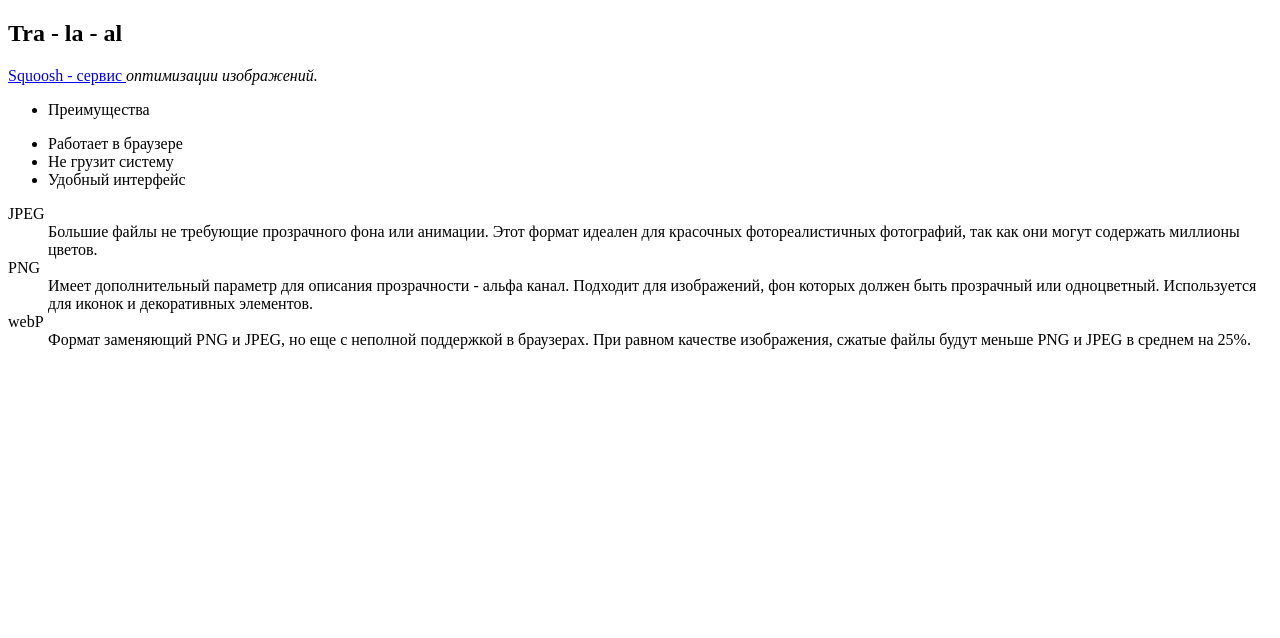
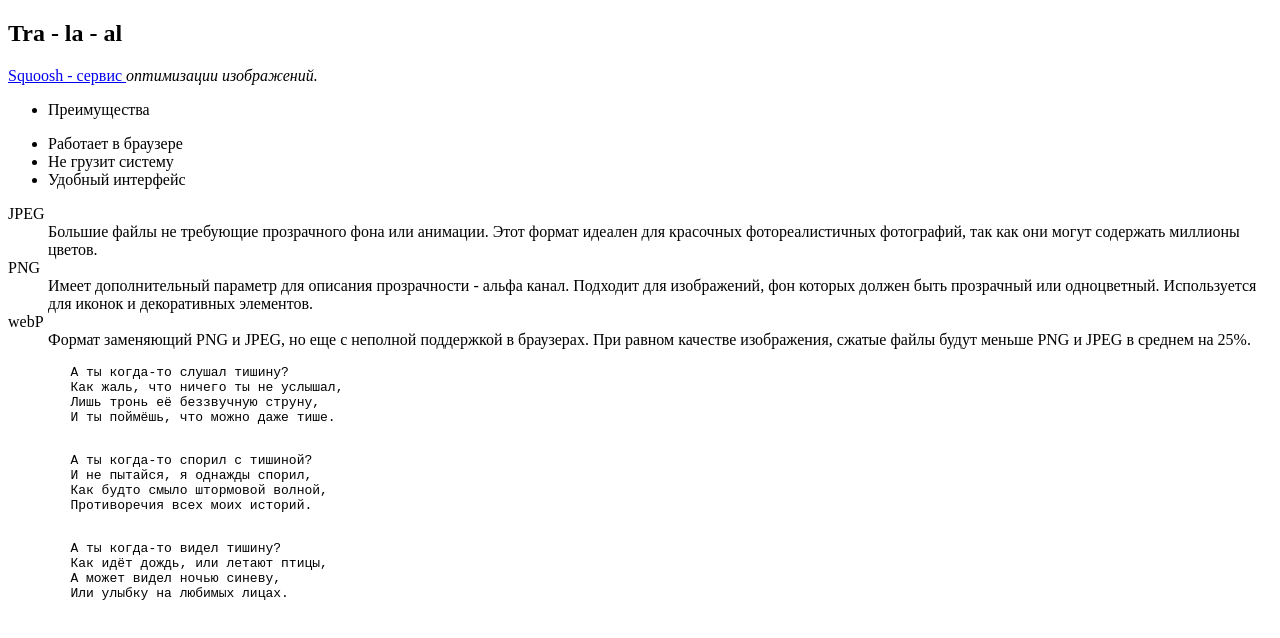
Before and after one commit to kosolapeg/goit-markup-hw-01, a plain HTML site: page index.html in a window 1280 px wide. Drawn offline with Linux system fonts and the light colour scheme.

Commit message:
fdsfdsfdsfsdfsdsd

```diff
--- a/index.html
+++ b/index.html
@@ -44,6 +44,27 @@
           PNG и JPEG в среднем на 25%.
         </dd>
       </dl>
+
+      <pre>
+        А ты когда-то слушал тишину?
+        Как жаль, что ничего ты не услышал,
+        Лишь тронь её беззвучную струну,
+        И ты поймёшь, что можно даже тише.
+      </pre>
+
+      <pre>
+        А ты когда-то спорил с тишиной?
+        И не пытайся, я однажды спорил,
+        Как будто смыло штормовой волной,
+        Противоречия всех моих историй.
+      </pre>
+
+      <pre>
+        А ты когда-то видел тишину?
+        Как идёт дождь, или летают птицы,
+        А может видел ночью синеву,
+        Или улыбку на любимых лицах.
+      </pre>
     </section>
   </body>
 </html>
```
